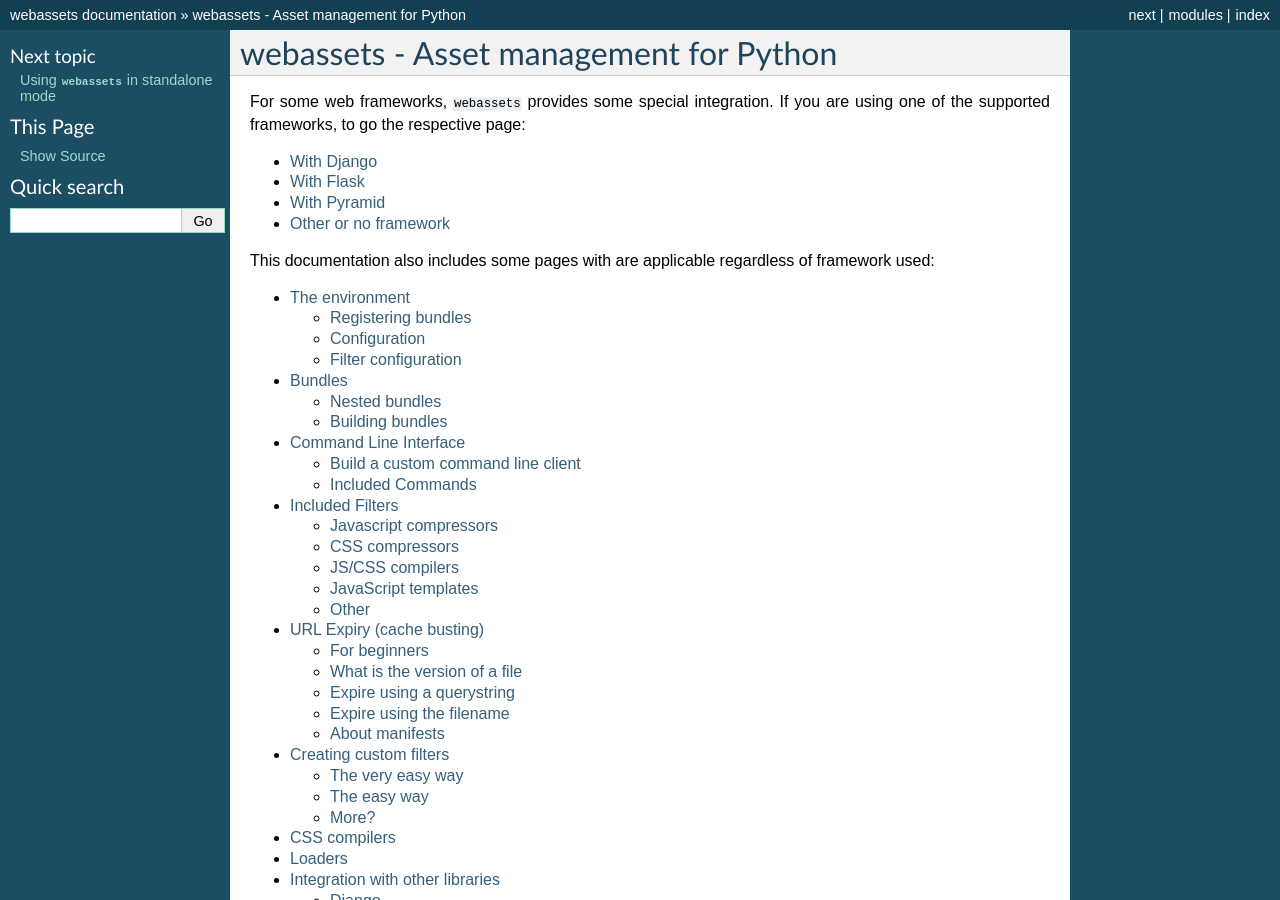
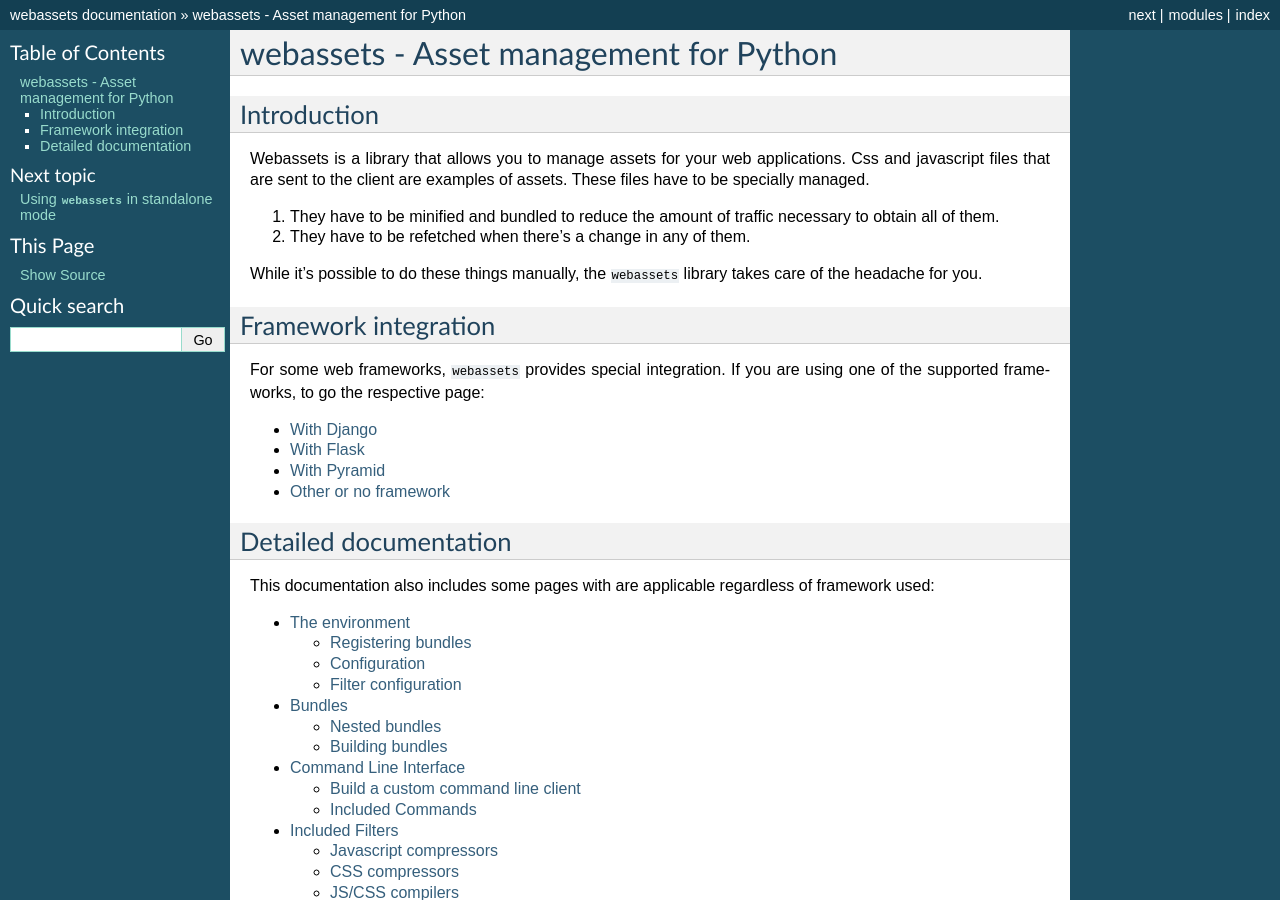
Before and after one commit to miracle2k/webassets, a Sphinx documentation site: the page built from docs/index.rst, in a window 1280 px wide and 900 px high. Built offline with Sphinx 7.4.7, drawn with Linux system fonts in a browser that asks for light colours; the version number could not be read and is left out.

Commit message:
Adds a paragraph describing what assets are.
Signed-off-by: Noufal Ibrahim <noufal@nibrahim.net.in>

```diff
--- a/docs/index.rst
+++ b/docs/index.rst
@@ -4,8 +4,29 @@
 webassets - Asset management for Python
 =======================================
 
-For some web frameworks, ``webassets`` provides some special integration. If
-you are using one of the supported frameworks, to go the respective page:
+------------
+Introduction
+------------
+
+Webassets is a library that allows you to manage assets for your web
+applications. Css and javascript files that are sent to the client are
+examples of assets. These files have to be specially managed.
+
+1. They have to be minified and bundled to reduce the amount of
+   traffic necessary to obtain all of them.
+2. They have to be refetched when there's a change in any of them.
+
+While it's possible to do these things manually, the ``webassets``
+library takes care of the headache for you.
+
+
+---------------------
+Framework integration
+---------------------
+
+For some web frameworks, ``webassets`` provides special
+integration. If you are using one of the supported frameworks, to go
+the respective page:
 
 .. toctree::
    :maxdepth: 1
@@ -14,6 +35,11 @@
    With Flask <http://elsdoerfer.name/docs/flask-assets/>
    With Pyramid <https://github.com/sontek/pyramid_webassets>
    Other or no framework <generic/index>
+
+
+----------------------
+Detailed documentation
+----------------------
 
 This documentation also includes some pages with are applicable regardless
 of framework used:
```
